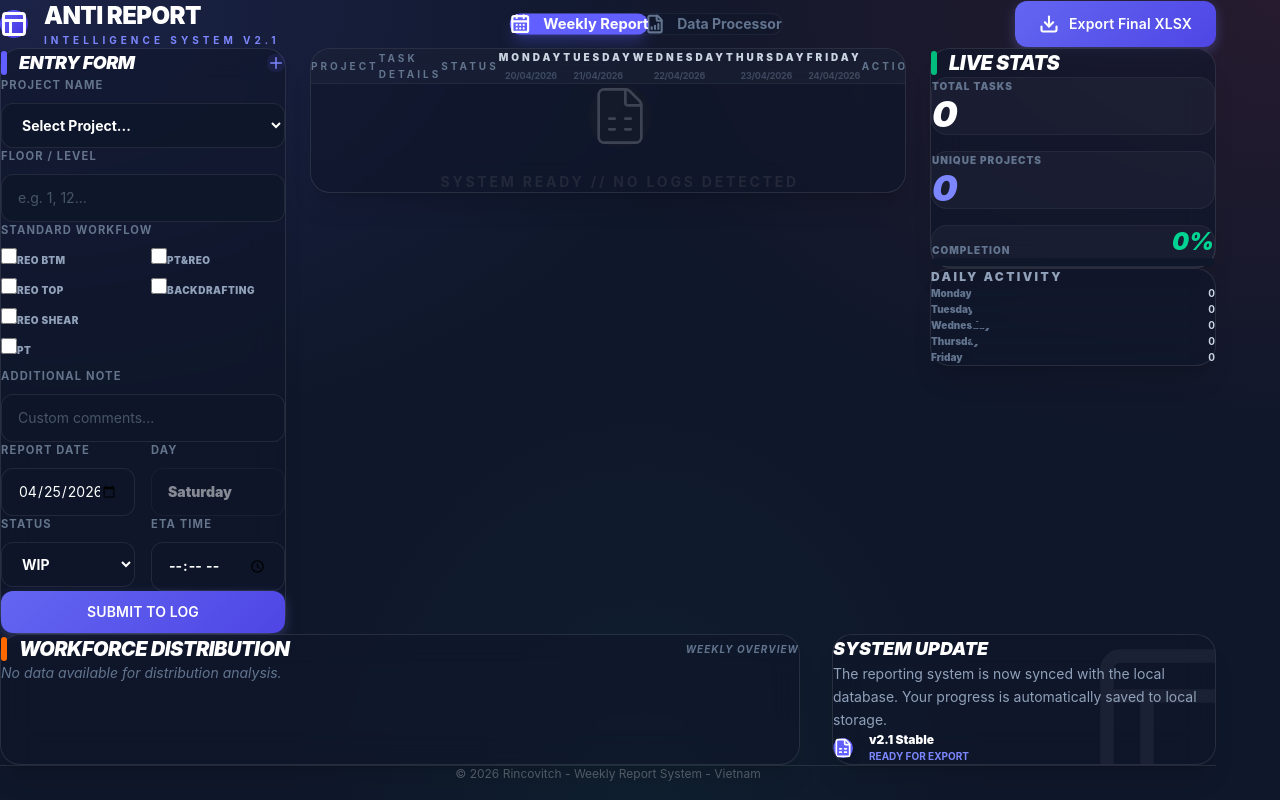
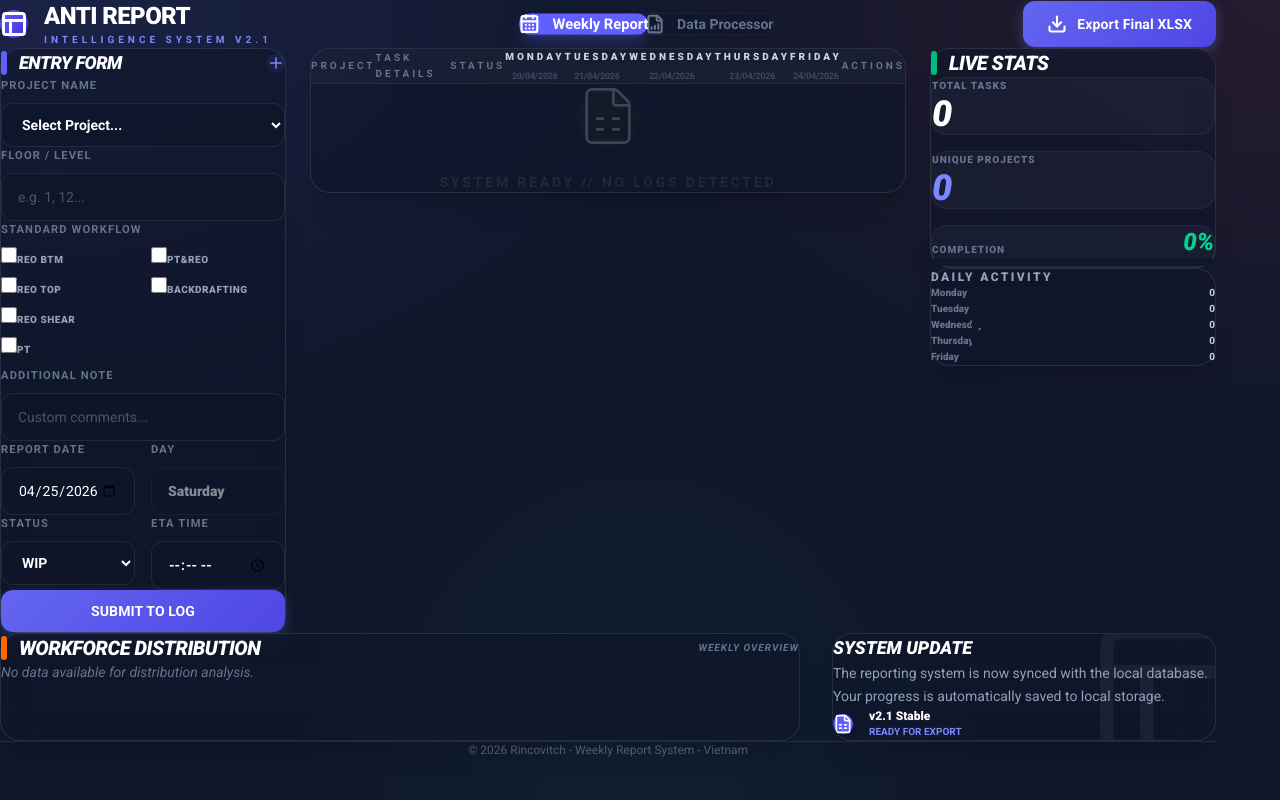
Before and after one commit to john-cpu25/Report, a React (Vite) app: page / in a window 1280 px wide. Built offline with nearby package versions, Linux system fonts and the light colour scheme.

Commit message:
UPDATE FONT

```diff
--- a/index.html
+++ b/index.html
@@ -5,6 +5,9 @@
     <link rel="icon" type="image/svg+xml" href="/favicon.svg" />
     <meta name="viewport" content="width=device-width, initial-scale=1.0" />
     <title>weekly-report-web</title>
+    <link rel="preconnect" href="https://fonts.googleapis.com">
+    <link rel="preconnect" href="https://fonts.gstatic.com" crossorigin>
+    <link href="https://fonts.googleapis.com/css2?family=Roboto:ital,wght@0,100;0,300;0,400;0,500;0,700;0,900;1,100;1,300;1,400;1,500;1,700;1,900&display=swap" rel="stylesheet">
   </head>
   <body>
     <div id="root"></div>
--- a/src/index.css
+++ b/src/index.css
@@ -25,7 +25,7 @@
 }
 
 body {
-  font-family: 'Outfit', 'Inter', system-ui, sans-serif;
+  font-family: 'Roboto', 'Inter', system-ui, sans-serif;
   background-color: var(--bg-dark);
   color: var(--text-main);
   line-height: 1.6;
```
